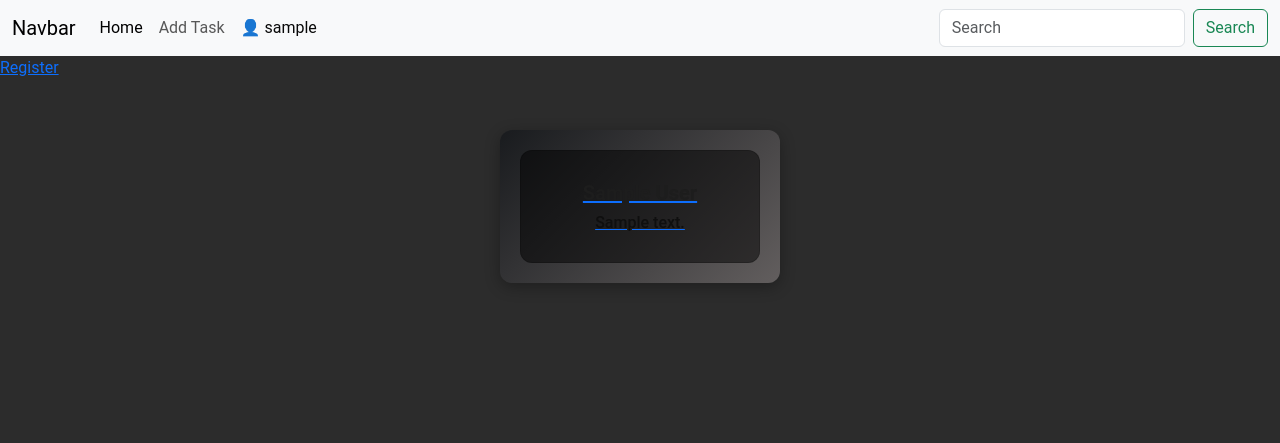
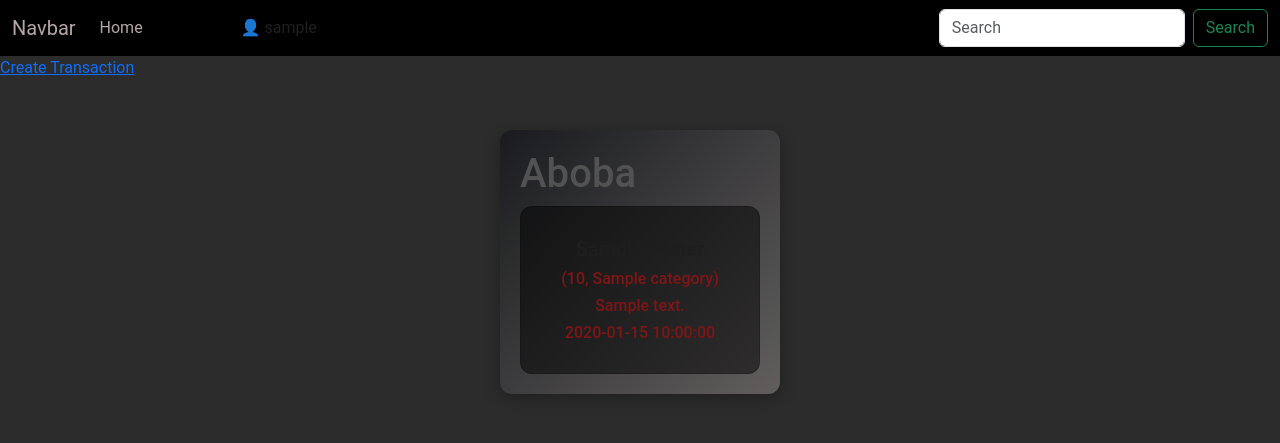
Before and after one commit to Yuriy202424/Project, a Flask app: template frontend/templates/index.html in a window 1280 px wide. Shown: the top 443 px of the page. Run offline with Flask 3, Linux system fonts and the light colour scheme; the template is opened without the code that fills it: most values are stand-ins (such as "Sample title", 1, 10 or a date in 2020).

Commit message:
free commit
Co-authored-by: leonidig <leonidig@users.noreply.github.com>

```diff
--- a/backend/routes/__init__.py
+++ b/backend/routes/__init__.py
@@ -1 +1 @@
-from . import transaction
+from . import (transaction)
--- a/backend/schemas/__init__.py
+++ b/backend/schemas/__init__.py
@@ -1 +1 @@
-from .transaction import TransactionData
+from .transaction import CreateTransaction
--- a/frontend/routes/__init__.py
+++ b/frontend/routes/__init__.py
@@ -1,4 +1,5 @@
 from . import (
     default,
-    login
+    login,
+    create
 )
--- a/frontend/templates/__base.html
+++ b/frontend/templates/__base.html
@@ -10,8 +10,21 @@
     {% block styles %}
         <style>
             body {
-                background-color: burlywood;
+                background-color: rgb(21, 21, 21);
             }
+
+            .navbar{
+                --bs-navbar-active-color: rgb(182, 166, 166);
+                --bs-navbar-brand-color: rgb(182, 166, 166);
+                --bs-navbar-brand-hover-color: rgb(182, 166, 166);
+            }
+
+            .bg-body-tertiary {
+                --bs-bg-opacity: 1;
+                background-color: rgb(0, 0, 0) !important;
+            }
+
+
         </style>
 
     {% endblock %}
@@ -33,7 +46,7 @@
                     <a class="nav-link" href="/create">Add Task</a>
                 </li>
                 <li class="nav-item">
-                    <a class="nav-link disabled" style="color: #090909; opacity: 1;" href="#">👤 {{ nickname }}</a>
+                    <a class="nav-link disabled" style="color: #1f1f1f; opacity: 1;" href="#">👤 {{ nickname }}</a>
                 </li>
                 </ul>
                 <form class="d-flex" role="search">
--- a/frontend/templates/index.html
+++ b/frontend/templates/index.html
@@ -13,7 +13,7 @@
         body {
             background-color: #2C2C2C;
             font-family: 'Roboto', sans-serif;
-            color: #0b0303;
+            color: #525252;
         }
 
         .task-container {
@@ -69,13 +69,13 @@
         }
 
         .card-title {
-            color: #1d1d1d;
+            color: #1e1e1e;
             font-size: 20px;
             font-weight: bold;
         }
 
         .card-text {
-            color: #0f0f0f;
+            color: #7f1515;
             font-size: 16px;
         }
 
@@ -106,16 +106,18 @@
 {% endblock %}
 
 {% block content %}
-    <a href="/register">Register</a>
-    {% if tasks %}
+    <a href="/create">Create Transaction</a>
+    {% if transactions %}
         <div class="task-container">
-            {% for task in tasks %}
+            {% for transaction in transactions %}
                 <div class="task-block">
-                    <a href="/task/{{ task.id }}">
+                    <h1>Aboba</h1>
                         <div class="card">
                             <div class="card-body">
-                                <h2 class="card-title">{{ task.author }}</h2>
-                                <h3 class="card-text">{{ task.content }}</h3>
+                                <h2 class="card-title">{{ transaction.owner }}</h2>
+                                <h3 class="card-text">{{ transaction.amount, transaction.category}}</h3>
+                                <h4 class="card-text">{{ transaction.description }}</h4>
+                                <h3 class="card-text">{{ transaction.date}}</h3>
                             </div>
                         </div>
                     </a>
```
Also changed, not shown: backend/routes/transaction.py (+8 -4 lines), backend/schemas/transaction.py (+5 -3 lines), frontend/routes/create.py (added, +36 -0 lines), frontend/routes/default.py (+17 -1 lines), frontend/templates/create.html (added, +32 -0 lines), frontend/templates/errors.html (added, +12 -0 lines), my_db.db, mydb.db.
